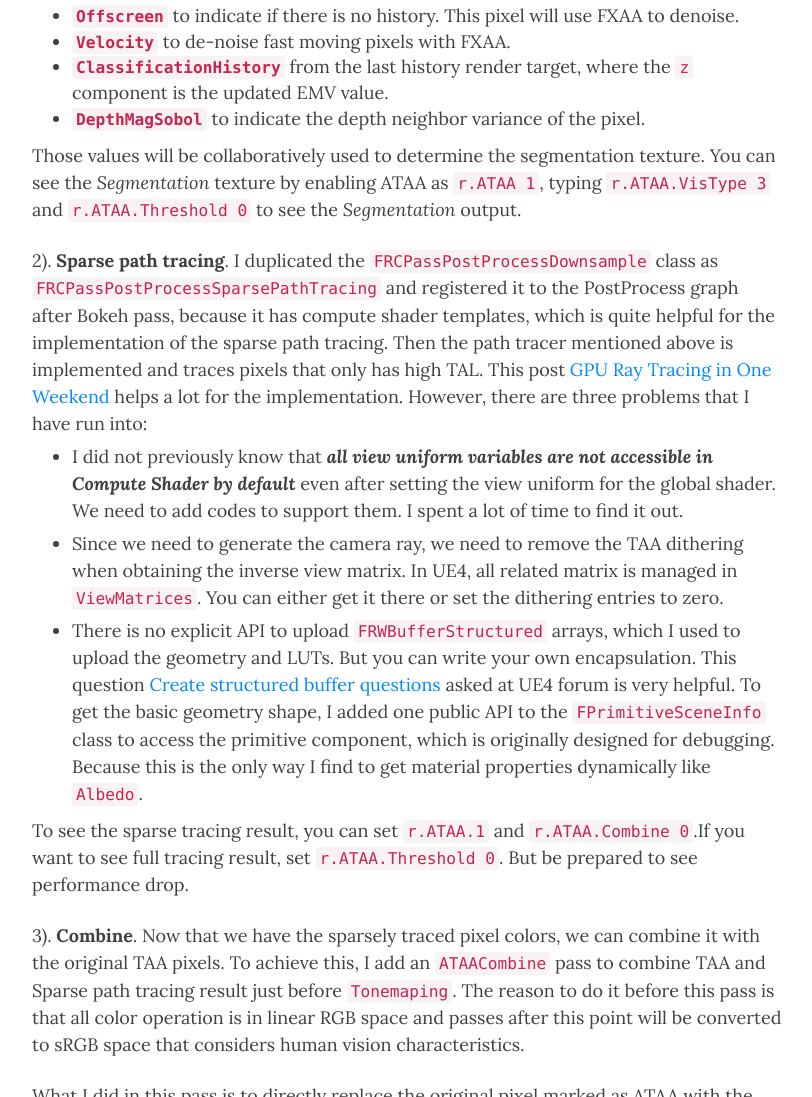
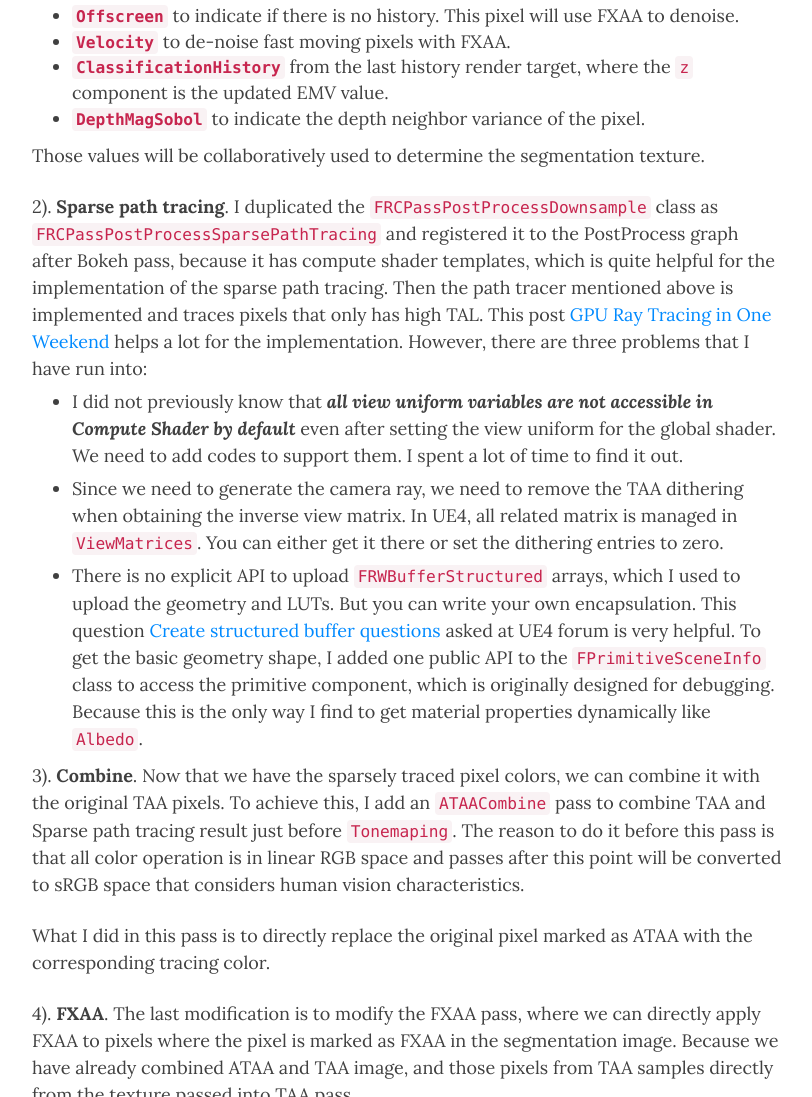
Before and after one commit to ThisIsTian/ThisIsTian.github.io, a plain HTML site: page post/add-ataa-into-ue4/index.html in a window 1280 px wide. Shown: the part 10903-12000 px from the top of the page, without its empty margins (233-1045 px from the left). Drawn offline with nearby package versions, Linux system fonts and the light colour scheme; some packages are replaced by stand-ins of ours; a script that the page names is missing.

Commit message:
rebuilding site Sun Jan  6 18:12:22 EST 2019

```diff
--- a/post/add-ataa-into-ue4/index.html
+++ b/post/add-ataa-into-ue4/index.html
@@ -66,7 +66,7 @@ Segmentation The first step to implement ATAA is to classify pixel types and rec
   "description" : "The original paper adaptive temporal antialiasing by Adam Marrs described how ATAA can be implemented in a summary. Yet it did not reveal too much technique details for each step in UE4. In this post, I focus on the technique and problem I came across when adding ATAA to UE4 in my course project without RTX.
 Segmentation The first step to implement ATAA is to classify pixel types and record history information.",
   "inLanguage" : "en",
-  "wordCount": 3652,
+  "wordCount": 3569,
   "datePublished" : "2019-01-06T08:45:22",
   "dateModified" : "2019-01-06T08:45:22",
   "image" : "https://ThisIsTian.github.io/favicon.ico",
@@ -642,8 +642,7 @@ create lighting contribution. The final result is shown in image d). We can free
 <li><strong><code>DepthMagSobol</code></strong> to indicate the depth neighbor variance of the pixel.</li>
 </ul>
 
-<p>Those values will be collaboratively used to determine the segmentation texture.
-You can see the <em>Segmentation</em> texture by enabling ATAA as <code>r.ATAA 1</code>, typing <code>r.ATAA.VisType 3</code> and <code>r.ATAA.Threshold 0</code> to see the <em>Segmentation</em> output.</p>
+<p>Those values will be collaboratively used to determine the segmentation texture.</p>
 
 <p>2). <strong>Sparse path tracing</strong>. I duplicated the <code>FRCPassPostProcessDownsample</code> class as <code>FRCPassPostProcessSparsePathTracing</code> and registered it to the PostProcess graph after Bokeh pass, because it has compute shader templates, which is quite helpful for the implementation of the sparse path tracing. Then the path tracer mentioned above is implemented and traces pixels that only has high TAL. This post <a href="https://medium.com/@jcowles/gpu-ray-tracing-in-one-weekend-3e7d874b3b0f">GPU Ray Tracing in One Weekend</a> helps a lot for the implementation. However, there are three problems that I have run into:</p>
 
@@ -655,13 +654,11 @@ You can see the <em>Segmentation</em> texture by enabling ATAA as <code>r.ATAA 1
 <li><p>There is no explicit API to upload <code>FRWBufferStructured</code> arrays, which I used to upload the geometry and LUTs. But you can write your own encapsulation. This question <a href="https://answers.unrealengine.com/questions/143750/create-structured-buffer-questions.html">Create structured buffer questions</a> asked at UE4 forum is very helpful. To get the basic geometry shape, I added one public API to the <code>FPrimitiveSceneInfo</code> class to access the primitive component, which is originally designed for debugging. Because this is the only way I find to get material properties dynamically like <code>Albedo</code>.</p></li>
 </ul>
 
-<p>To see the sparse tracing result, you can set <code>r.ATAA.1</code> and <code>r.ATAA.Combine 0</code>.If you want to see full tracing result, set <code>r.ATAA.Threshold 0</code>. But be prepared to see performance drop.</p>
-
 <p>3). <strong>Combine</strong>. Now that we have the sparsely traced pixel colors, we can combine it with the original TAA pixels. To achieve this, I add an <code>ATAACombine</code> pass to combine TAA and Sparse path tracing result just before <code>Tonemaping</code>. The reason to do it before this pass is that all color operation is in linear RGB space and passes after this point will be converted to sRGB space that considers human vision characteristics.</p>
 
-<p>What I did in this pass is to directly replace the original pixel marked as ATAA with the corresponding tracing color. You can type <code>r.ATAA.Combine 0</code> or <code>r.ATAA.Combine 1</code> to enable or disable the combination.</p>
+<p>What I did in this pass is to directly replace the original pixel marked as ATAA with the corresponding tracing color.</p>
 
-<p>4). <strong>FXAA</strong>. The last modification is to modify the FXAA pass, where we can directly apply FXAA to pixels where the pixel is marked as FXAA in the segmentation image. Because we have already combined ATAA and TAA image, and those pixels from TAA  samples directly from the texture passed into TAA pass. You can set <code>r.ATAA.FXAA 1</code> to turn it on and <code>r.ATAA.FXAA 0</code> to turn it off.</p>
+<p>4). <strong>FXAA</strong>. The last modification is to modify the FXAA pass, where we can directly apply FXAA to pixels where the pixel is marked as FXAA in the segmentation image. Because we have already combined ATAA and TAA image, and those pixels from TAA  samples directly from the texture passed into TAA pass.</p>
 
 <h2 id="future-work">Future Work</h2>
 
```
